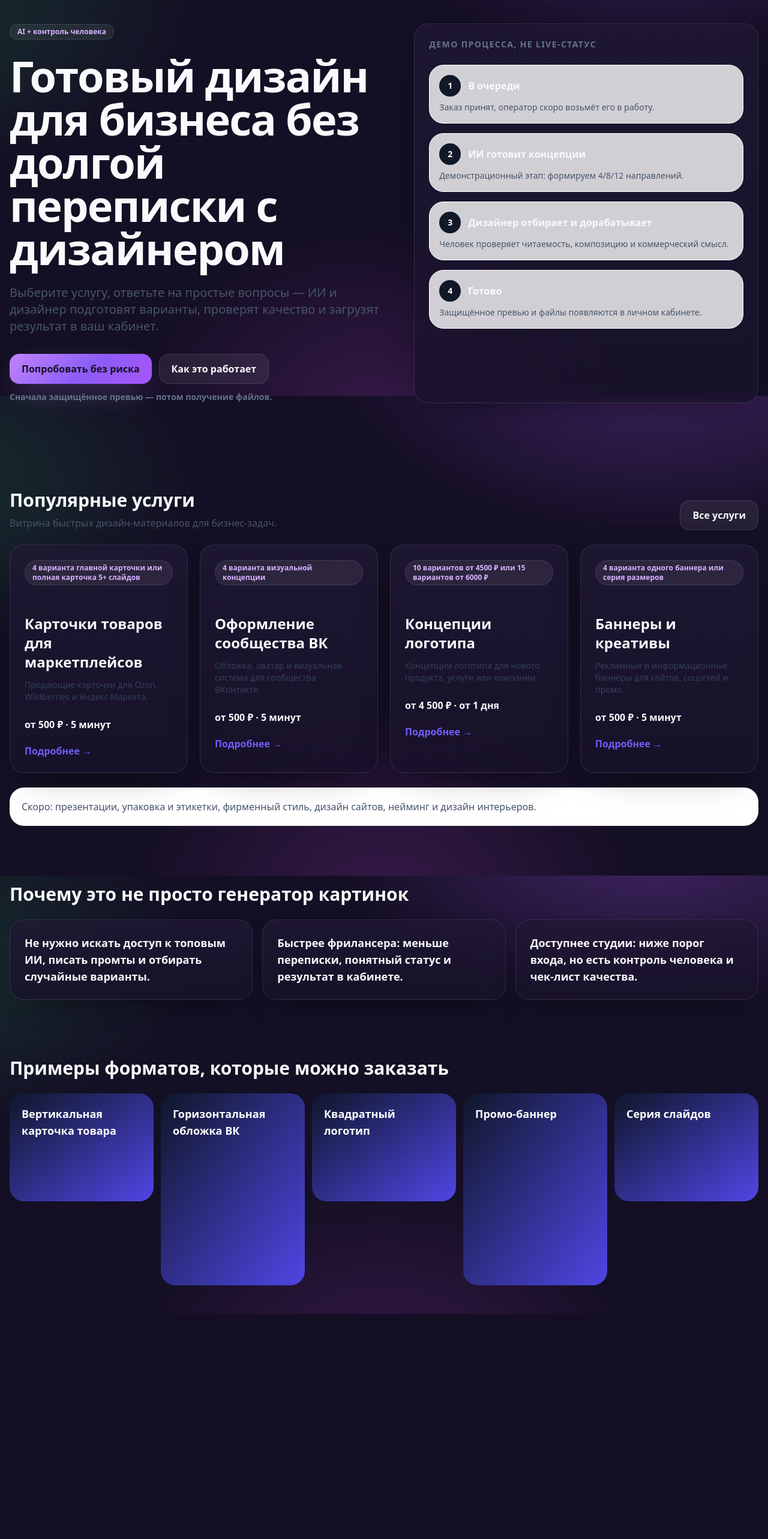
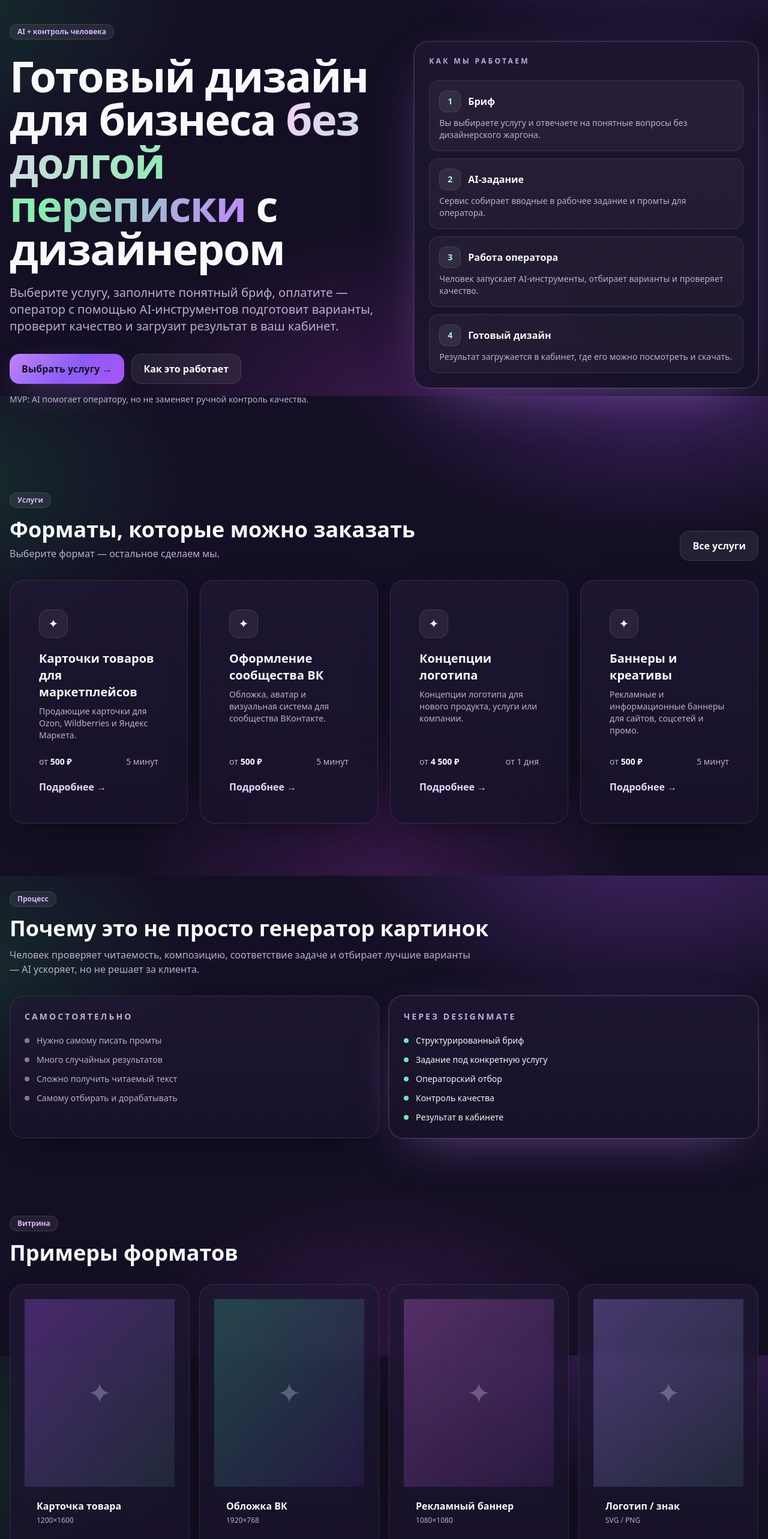
Before and after one commit to vtopstudio/new, a Next.js app: page / in a window 1280 px wide. Shown: the part 140-2706 px from the top of the page at 60% size. Before the commit the page ends 2331 px from the top, so only its background shows below. Built offline with nearby package versions, Linux system fonts and the light colour scheme; no server answers.

Commit message:
Redesign landing with Lovable-inspired sections

```diff
--- a/src/app/page.tsx
+++ b/src/app/page.tsx
@@ -3,65 +3,160 @@ import { rub } from "@/lib/format";
 import { serviceSeedData, serviceShowcases } from "@/lib/services";
 
 const processSteps = [
-  ["В очереди", "Заказ принят, оператор скоро возьмёт его в работу."],
-  ["ИИ готовит концепции", "Демонстрационный этап: формируем 4/8/12 направлений."],
-  ["Дизайнер отбирает и дорабатывает", "Человек проверяет читаемость, композицию и коммерческий смысл."],
-  ["Готово", "Защищённое превью и файлы появляются в личном кабинете."]
+  ["Бриф", "Вы выбираете услугу и отвечаете на понятные вопросы без дизайнерского жаргона."],
+  ["AI-задание", "Сервис собирает вводные в рабочее задание и промты для оператора."],
+  ["Работа оператора", "Человек запускает AI-инструменты, отбирает варианты и проверяет качество."],
+  ["Готовый дизайн", "Результат загружается в кабинет, где его можно посмотреть и скачать."]
 ];
 
-const examples = ["Вертикальная карточка товара", "Горизонтальная обложка ВК", "Квадратный логотип", "Промо-баннер", "Серия слайдов"];
+const comparison = [
+  ["Самостоятельно", ["Нужно самому писать промты", "Много случайных результатов", "Сложно получить читаемый текст", "Самому отбирать и дорабатывать"]],
+  ["Через DesignMate", ["Структурированный бриф", "Задание под конкретную услугу", "Операторский отбор", "Контроль качества", "Результат в кабинете"]]
+];
+
+const formats = [
+  ["Карточка товара", "1200×1600", "from-purple-500/30 to-emerald-300/10"],
+  ["Обложка ВК", "1920×768", "from-emerald-400/25 to-violet-500/10"],
+  ["Рекламный баннер", "1080×1080", "from-fuchsia-400/25 to-purple-500/10"],
+  ["Логотип / знак", "SVG / PNG", "from-violet-400/30 to-emerald-300/10"]
+];
+
+const faq = [
+  ["Это полностью автоматический сервис?", "Нет. AI ускоряет работу, но финальный отбор и проверку делает оператор."],
+  ["Когда нужна регистрация?", "Сначала можно выбрать услугу и заполнить бриф. Кабинет нужен для сохранения заказа и получения результата."],
+  ["Можно загрузить свои фото и логотип?", "Да. Материалы можно приложить к заказу, чтобы результат был точнее."],
+  ["Что клиент получает в итоге?", "Готовые файлы и результат в личном кабинете после обработки заказа."]
+];
 
 export default function Home() {
   return (
     <main>
-      <section className="mx-auto grid max-w-7xl gap-10 px-4 py-16 lg:grid-cols-[1.05fr_.95fr] lg:py-24">
+      <section className="mx-auto grid max-w-7xl items-center gap-10 px-4 py-16 lg:grid-cols-[1.05fr_.95fr] lg:py-24">
         <div>
           <span className="badge">AI + контроль человека</span>
-          <h1 className="mt-6 text-5xl font-black tracking-tight md:text-7xl">Готовый дизайн для бизнеса без долгой переписки с дизайнером</h1>
-          <p className="mt-6 max-w-2xl text-xl text-slate-600">
-            Выберите услугу, ответьте на простые вопросы — ИИ и дизайнер подготовят варианты, проверят качество и загрузят результат в ваш кабинет.
+          <h1 className="mt-6 max-w-4xl text-4xl font-black leading-[1.05] tracking-tight md:text-6xl lg:text-7xl">
+            Готовый дизайн для бизнеса <span className="text-gradient">без долгой переписки</span> с дизайнером
+          </h1>
+          <p className="muted mt-6 max-w-2xl text-lg md:text-xl">
+            Выберите услугу, заполните понятный бриф, оплатите — оператор с помощью AI-инструментов подготовит варианты,
+            проверит качество и загрузит результат в ваш кабинет.
           </p>
           <div className="mt-8 flex flex-wrap gap-3">
-            <Link href="/services" className="btn btn-primary">Попробовать без риска</Link>
+            <Link href="/services" className="btn btn-primary">Выбрать услугу →</Link>
             <a href="#process" className="btn btn-secondary">Как это работает</a>
           </div>
-          <p className="mt-3 text-sm font-semibold text-slate-500">Сначала защищённое превью — потом получение файлов.</p>
+          <p className="muted mt-4 text-sm">MVP: AI помогает оператору, но не заменяет ручной контроль качества.</p>
         </div>
-        <div className="card bg-gradient-to-br from-indigo-50 via-white to-emerald-50">
-          <p className="text-sm font-bold uppercase tracking-widest text-slate-500">Демо процесса, не live-статус</p>
-          <div className="mt-6 space-y-4">
+
+        <div className="surface glow-ring p-6">
+          <p className="text-xs font-semibold uppercase tracking-[0.28em] text-purple-200/80">Как мы работаем</p>
+          <ol className="mt-6 space-y-3">
             {processSteps.map(([title, text], index) => (
-              <div className="rounded-3xl border border-white bg-white/80 p-4 shadow-sm" key={title}>
-                <div className="flex items-center gap-3"><span className="grid h-9 w-9 place-items-center rounded-full bg-ink text-sm font-black text-white">{index + 1}</span><b>{title}</b></div>
-                <p className="mt-2 text-sm text-slate-600">{text}</p>
-              </div>
+              <li key={title} className="rounded-2xl border border-white/10 bg-white/[0.04] p-4">
+                <div className="flex items-center gap-3">
+                  <span className="grid h-9 w-9 place-items-center rounded-xl border border-white/10 bg-white/[0.07] text-sm font-black text-emerald-200">{index + 1}</span>
+                  <b>{title}</b>
+                </div>
+                <p className="muted mt-2 text-sm">{text}</p>
+              </li>
             ))}
-          </div>
+          </ol>
         </div>
       </section>
 
-      <section className="mx-auto max-w-7xl px-4 py-12">
-        <div className="flex items-end justify-between gap-4"><div><h2 className="text-3xl font-black">Популярные услуги</h2><p className="mt-2 text-slate-600">Витрина быстрых дизайн-материалов для бизнес-задач.</p></div><Link className="btn btn-secondary hidden md:inline-flex" href="/services">Все услуги</Link></div>
-        <div className="mt-6 grid gap-5 md:grid-cols-2 lg:grid-cols-4">
+      <section className="mx-auto max-w-7xl px-4 py-12" id="services">
+        <div className="flex items-end justify-between gap-4">
+          <div>
+            <span className="badge">Услуги</span>
+            <h2 className="mt-4 text-3xl font-black md:text-4xl">Форматы, которые можно заказать</h2>
+            <p className="muted mt-2">Выберите формат — остальное сделаем мы.</p>
+          </div>
+          <Link className="btn btn-secondary hidden md:inline-flex" href="/services">Все услуги</Link>
+        </div>
+        <div className="mt-8 grid gap-5 sm:grid-cols-2 lg:grid-cols-4">
           {serviceSeedData.map((service) => {
             const showcase = serviceShowcases[service.slug];
             return (
-              <Link className={`card min-h-80 overflow-hidden bg-gradient-to-br ${showcase.accent} hover:shadow-soft`} href={`/services/${service.slug}`} key={service.slug}>
-                <p className="badge bg-white/80">{showcase.resultFormat}</p>
-                <h3 className="mt-12 text-2xl font-black">{showcase.title}</h3>
-                <p className="mt-3 text-sm text-slate-700">{service.shortDescription}</p>
-                <p className="mt-6 font-black">от {rub(showcase.priceFrom)} · {showcase.timeFrom}</p>
-                <span className="mt-5 inline-flex font-bold text-brand">Подробнее →</span>
-              </Link>
+              <article className="surface group flex min-h-80 flex-col overflow-hidden p-0 transition duration-200 hover:-translate-y-1" key={service.slug}>
+                <Link href={`/services/${service.slug}`} className="flex h-full flex-col p-6">
+                  <div className="grid h-12 w-12 place-items-center rounded-2xl border border-white/10 bg-white/[0.06] text-xl">✦</div>
+                  <h3 className="mt-5 text-xl font-black">{showcase?.title ?? service.title}</h3>
+                  <p className="muted mt-2 text-sm">{service.shortDescription}</p>
+                  <div className="mt-auto pt-6">
+                    <div className="flex items-center justify-between gap-3 text-sm">
+                      <span className="muted">от <b className="text-slate-50">{rub(showcase?.priceFrom ?? service.basePrice)}</b></span>
+                      <span className="muted">{showcase?.timeFrom ?? "от 1 дня"}</span>
+                    </div>
+                    <span className="mt-5 inline-flex font-bold text-purple-200 group-hover:text-emerald-200">Подробнее →</span>
+                  </div>
+                </Link>
+              </article>
             );
           })}
         </div>
-        <p className="mt-6 rounded-3xl bg-white p-5 text-slate-600">Скоро: презентации, упаковка и этикетки, фирменный стиль, дизайн сайтов, нейминг и дизайн интерьеров.</p>
       </section>
 
-      <section id="process" className="mx-auto max-w-7xl px-4 py-12"><h2 className="text-3xl font-black">Почему это не просто генератор картинок</h2><div className="mt-6 grid gap-4 md:grid-cols-3">{["Не нужно искать доступ к топовым ИИ, писать промты и отбирать случайные варианты.", "Быстрее фрилансера: меньше переписки, понятный статус и результат в кабинете.", "Доступнее студии: ниже порог входа, но есть контроль человека и чек-лист качества."].map((item) => <div className="card" key={item}><p className="text-lg font-semibold">{item}</p></div>)}</div></section>
+      <section id="process" className="mx-auto max-w-7xl px-4 py-16">
+        <span className="badge">Процесс</span>
+        <h2 className="mt-4 text-3xl font-black md:text-4xl">Почему это не просто генератор картинок</h2>
+        <p className="muted mt-3 max-w-3xl">Человек проверяет читаемость, композицию, соответствие задаче и отбирает лучшие варианты — AI ускоряет, но не решает за клиента.</p>
+        <div className="mt-8 grid gap-4 md:grid-cols-2">
+          {comparison.map(([title, items], blockIndex) => (
+            <div className={`surface ${blockIndex === 1 ? "glow-ring" : ""}`} key={String(title)}>
+              <p className="text-sm font-semibold uppercase tracking-[0.22em] text-purple-200/80">{String(title)}</p>
+              <ul className="mt-5 space-y-3 text-sm">
+                {(items as string[]).map((item) => (
+                  <li className="flex gap-3" key={item}>
+                    <span className={`mt-1.5 h-2 w-2 rounded-full ${blockIndex === 1 ? "bg-emerald-300" : "bg-purple-300/60"}`} />
+                    <span className={blockIndex === 1 ? "text-slate-100" : "muted"}>{item}</span>
+                  </li>
+                ))}
+              </ul>
+            </div>
+          ))}
+        </div>
+      </section>
 
-      <section id="examples" className="mx-auto max-w-7xl px-4 py-12"><h2 className="text-3xl font-black">Примеры форматов, которые можно заказать</h2><div className="mt-6 grid grid-cols-2 gap-3 md:grid-cols-5">{examples.map((item, index) => <div className={`${index % 2 ? "aspect-[3/4]" : "aspect-[4/3]"} rounded-3xl bg-gradient-to-br from-slate-900 to-indigo-600 p-5 text-white`} key={item}><p className="mt-auto text-lg font-black">{item}</p></div>)}</div></section>
+      <section id="examples" className="mx-auto max-w-7xl px-4 py-16">
+        <span className="badge">Витрина</span>
+        <h2 className="mt-4 text-3xl font-black md:text-4xl">Примеры форматов</h2>
+        <div className="mt-8 grid gap-4 sm:grid-cols-2 lg:grid-cols-4">
+          {formats.map(([title, size, gradient]) => (
+            <div className="surface overflow-hidden p-0" key={title}>
+              <div className={`aspect-[4/5] bg-gradient-to-br ${gradient} grid place-items-center`}>
+                <span className="text-5xl text-white/25">✦</span>
+              </div>
+              <div className="p-5">
+                <div className="font-bold">{title}</div>
+                <div className="muted mt-1 text-xs">{size}</div>
+              </div>
+            </div>
+          ))}
+        </div>
+      </section>
+
+      <section id="faq" className="mx-auto max-w-7xl px-4 py-16">
+        <span className="badge">FAQ</span>
+        <h2 className="mt-4 text-3xl font-black md:text-4xl">Частые вопросы</h2>
+        <div className="mt-8 grid gap-4 md:grid-cols-2">
+          {faq.map(([q, a]) => (
+            <div className="surface" key={q}>
+              <h3 className="font-bold">{q}</h3>
+              <p className="muted mt-2 text-sm">{a}</p>
+            </div>
+          ))}
+        </div>
+      </section>
+
+      <section className="mx-auto max-w-7xl px-4 py-16 pb-24">
+        <div className="surface glow-ring flex flex-col gap-6 p-8 md:flex-row md:items-center md:justify-between">
+          <div>
+            <h2 className="text-3xl font-black">Начнём с одной задачи?</h2>
+            <p className="muted mt-2">Выберите услугу, заполните короткий бриф и проверьте рабочий сценарий сервиса.</p>
+          </div>
+          <Link href="/services" className="btn btn-primary shrink-0">Перейти к услугам</Link>
+        </div>
+      </section>
     </main>
   );
 }
```
